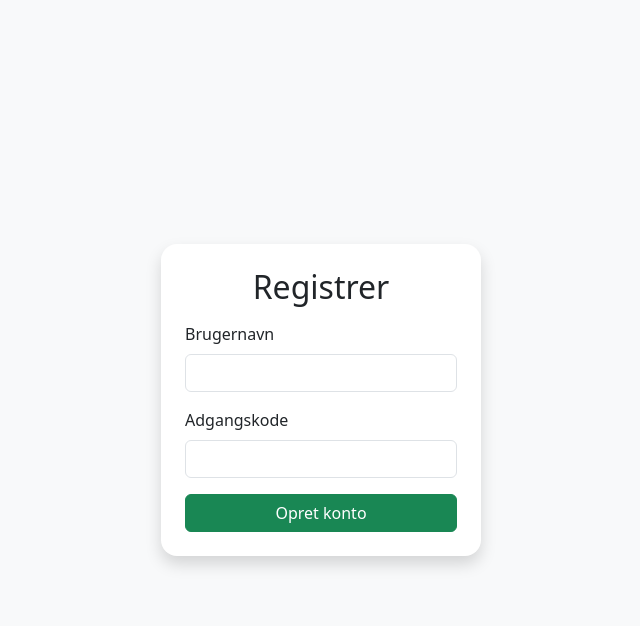
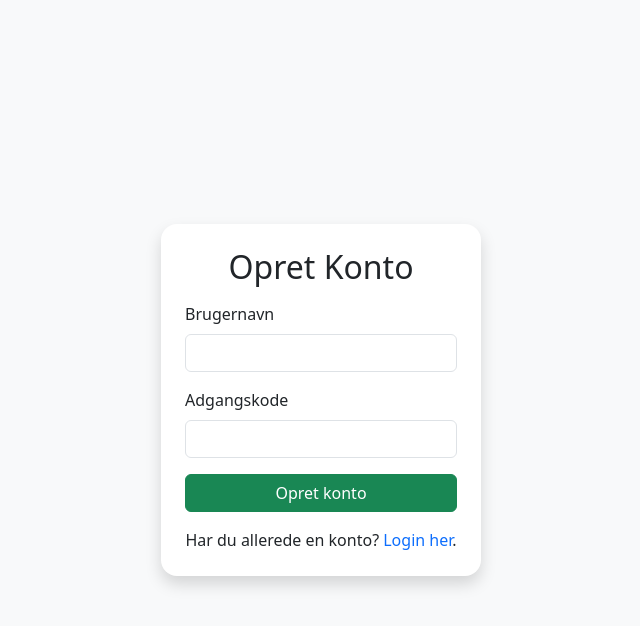
Before and after one commit to Line-WH/bog_bingo, a PHP site: page /register.php in a window 1280 px wide. Shown: the top 626 px of the page, without its empty margins (319-959 px from the left). Run offline with PHP 8.4, Linux system fonts and the light colour scheme; style sheets or scripts are compiled from the project's sources.

Commit message:
rettet titel

```diff
--- a/register.php
+++ b/register.php
@@ -37,7 +37,7 @@ if ($_SERVER["REQUEST_METHOD"] === "POST") {
 </head>
 <body class="bg-light d-flex flex-column justify-content-center align-items-center vh-100 text-center">
 <div class="card p-4 shadow" style="min-width:320px;max-width:420px;">
-    <h2 class="mb-3">Registrer</h2>
+    <h2 class="mb-3">Opret Konto</h2>
 
     <?php if ($error): ?>
         <div class="alert alert-danger"><?= htmlspecialchars($error) ?></div>
@@ -58,6 +58,10 @@ if ($_SERVER["REQUEST_METHOD"] === "POST") {
 
         <button class="btn btn-success w-100">Opret konto</button>
     </form>
+
+    <p class="mt-3 mb-0">
+        Har du allerede en konto? <a href="login.php">Login her</a>.
+    </p>
 </div>
 </body>
 </html>
```
